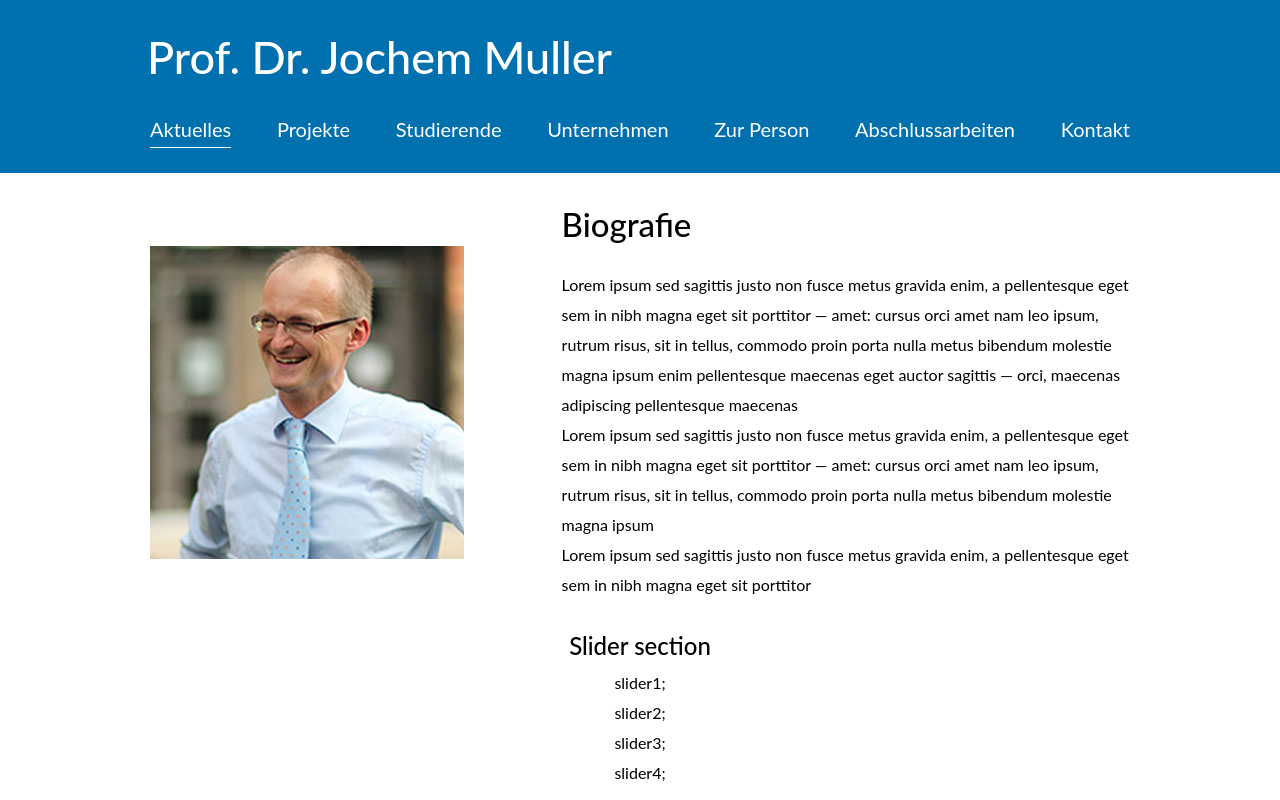
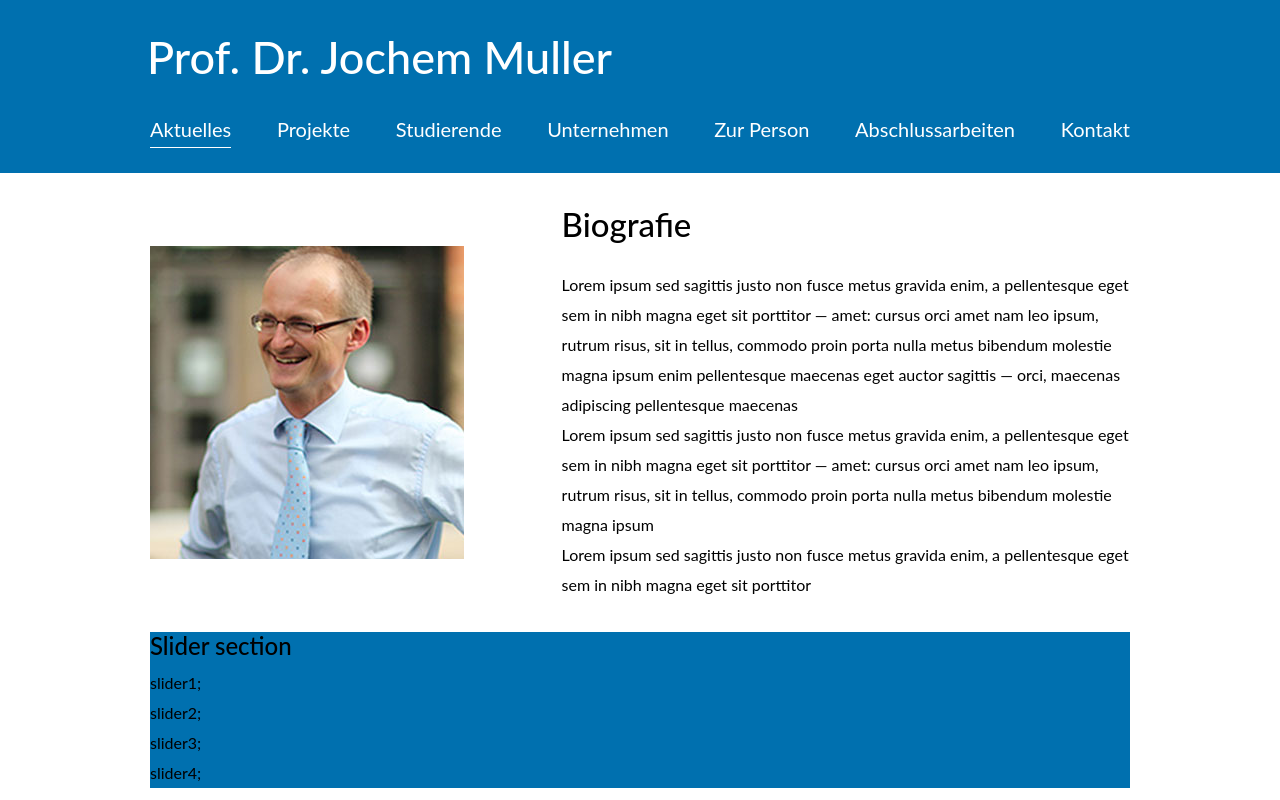
Before and after one commit to WebNadin/business-card-template-react-route-slider, a React (Create React App) app: page /aktuelles in a window 1280 px wide. Shown: the top 800 px of the page. Built offline with nearby package versions, Linux system fonts and the light colour scheme.

Commit message:
sticky header was removed

```diff
--- a/src/constant/Slider.js
+++ b/src/constant/Slider.js
@@ -4,7 +4,8 @@ import PageDate from './PageDate';
 const Slider = () => {
 
     return (
-        <div className="service-page nn-container">
+        <section className="nn-slider">
+            <div className="nn-container">
                 <h4>Slider section</h4>
                 {
                     PageDate.slider.map(i => (
@@ -15,6 +16,7 @@ const Slider = () => {
                     )
                 }
             </div>
+        </section>
     )
 };
 
--- a/src/scss/parts/_global.scss
+++ b/src/scss/parts/_global.scss
@@ -39,9 +39,6 @@ footer{
 header{
   background-color:$bg-second;
   color:$text-color-third;
-  /*position:sticky;
-  top:0;
-  z-index:10000;*/
   width:100%;
 }
 
--- a/src/scss/parts/_nn-templates.scss
+++ b/src/scss/parts/_nn-templates.scss
@@ -57,22 +57,6 @@
     width:58%;
   }
 }
-/*.nn-clients{
-  align-items:center;
-  display:flex;
-  flex-flow:row wrap;
-  justify-content:space-between;
-  margin-bottom:70px;
-  margin-top:25px;
-  &__item{
-    box-sizing:border-box;
-    display:flex;
-    justify-content:center;
-    padding:30px 50px;
-    width:25%;
-  }
-
-}*/
 .nn-container{
   min-width:320px;
   margin:0 auto;
@@ -86,7 +70,7 @@
     }
   }
   svg{
-    width: 24px;
+    width:24px;
   }
 }
 .nn-footer{
@@ -177,6 +161,9 @@
     }
   }
 }
+.nn-slider{
+  background-color:$bg-second;
+}
 .nn-social{
   display:flex;
   justify-content:space-between;
--- a/src/scss/parts/_style.scss
+++ b/src/scss/parts/_style.scss
@@ -44,8 +44,8 @@
     margin-bottom:25px;
   }
 }
-.wr_page{
+/*.wr_page{
   display:flex;
   flex-direction:column;
   height:100%;
-}
+}*/
```
Lines whose indentation alone changed are shown as unchanged.
